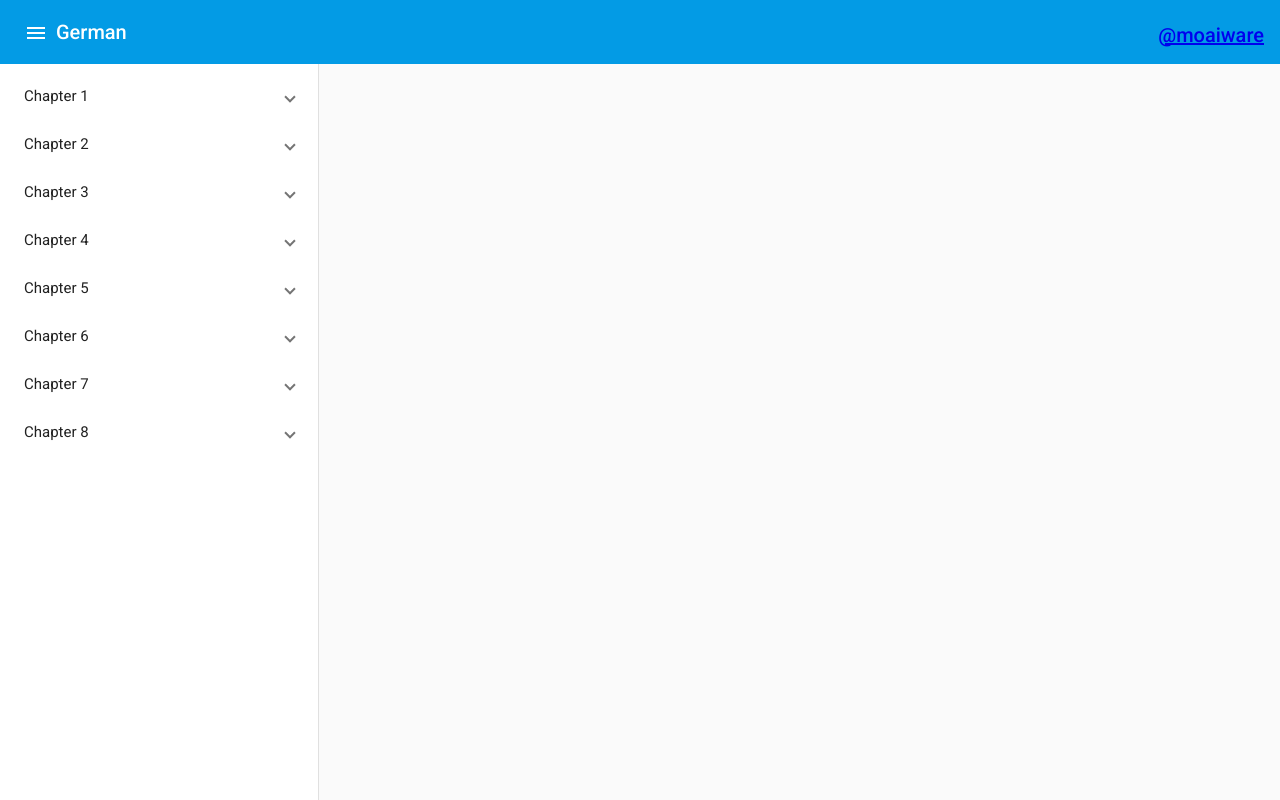
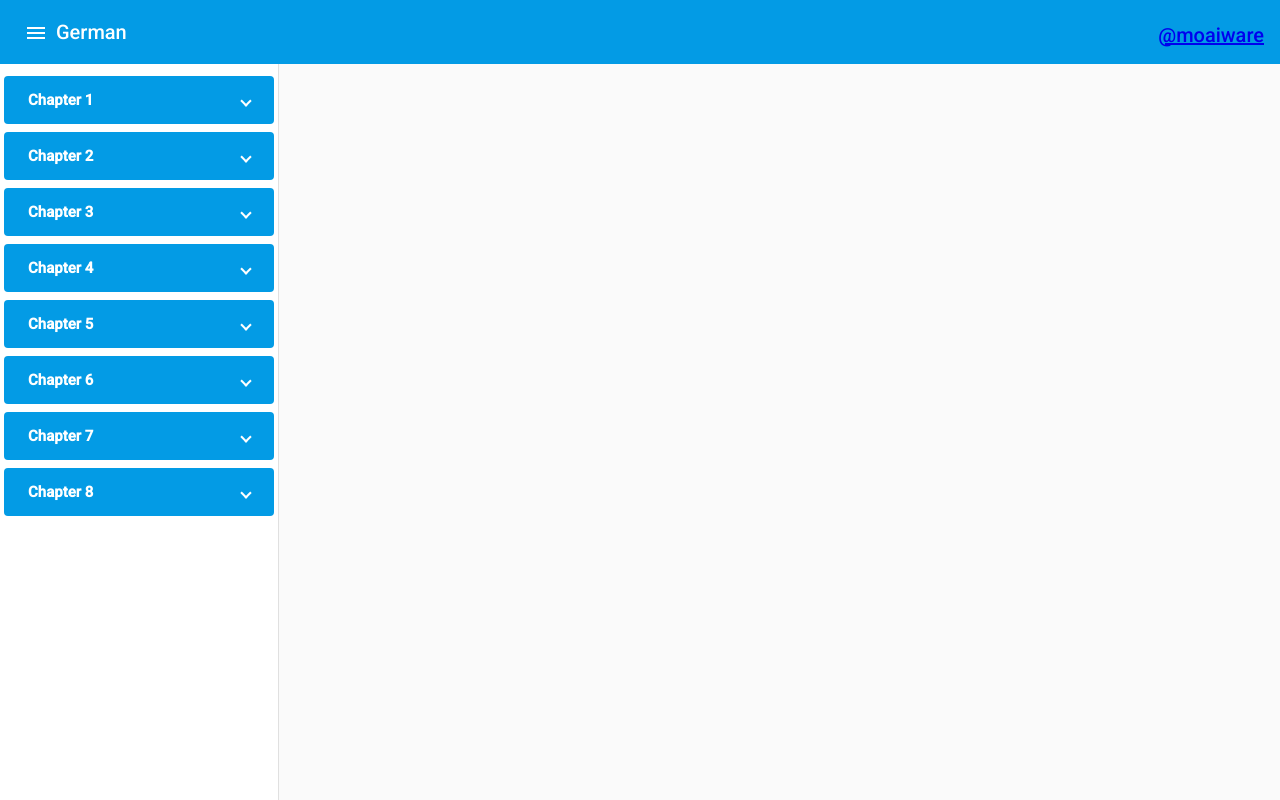
Before and after one commit to joanroig/german, an Angular app: page / in a window 1280 px wide. Built offline with nearby package versions, Linux system fonts and the light colour scheme.

Commit message:
Some enhancements. The topics organization is not working for now. Basic swipe added for mobile.

```diff
--- a/src/app/app-routing.module.ts
+++ b/src/app/app-routing.module.ts
@@ -6,7 +6,9 @@ import { AppComponent } from './app.component';
 const routes: Routes = [
   { path: '', component: AppComponent },
   { path: 'chapter/:cid/:id', component: AppComponent },
-  { path: 'topic/:tid/:id', component: AppComponent }
+  { path: 'topic/:tid/:id', component: AppComponent },
+  { path: '**', redirectTo: '', pathMatch: 'full' }
+
 ];
 
 @NgModule({
--- a/src/app/app.component.html
+++ b/src/app/app.component.html
@@ -2,7 +2,7 @@
 
   <div class="container">
     <mat-toolbar color="primary" class="toolbar">
-      <button mat-icon-button (click)=" snav.toggle()">
+      <button mat-icon-button (click)="snav.toggle()">
         <mat-icon>menu</mat-icon>
       </button>
       <!-- <h1>German Tips</h1> -->
@@ -17,9 +17,13 @@
     </mat-toolbar>
 
     <mat-sidenav-container class="sidenav-container">
-      <mat-sidenav #snav [mode]="mobileQuery.matches ? 'over' : 'side'" [opened]="opened" fixedTopGap="56">
-        <mat-nav-list>
+      <mat-sidenav #snav [mode]="mobileQuery.matches ? 'over' : 'side'" [(opened)]="opened" fixedTopGap="56">
 
+        <!-- <button (click)="switchGroupType()">
+          switch mode
+        </button> -->
+
+        <mat-nav-list *ngIf="groupBy === groupTypes.chapter">
           <mat-accordion *ngFor="let chapter of chapters | keyvalue">
             <mat-expansion-panel class="mat-elevation-z0" [expanded]="chapter.key === groupName"
               [@.disabled]="disableAnimation">
@@ -29,14 +33,32 @@
                 </mat-panel-title>
               </mat-expansion-panel-header>
               <mat-list-item *ngFor="let lesson of chapter.value" routerLink="chapter/{{chapter.key}}/{{lesson.id}}"
+                routerLinkActive="active-list-item"
+                style="background-color: #EEEE; margin-top: 2px; border-radius: 4px;">
+                {{lesson.title}}
+              </mat-list-item>
+            </mat-expansion-panel>
+          </mat-accordion>
+        </mat-nav-list>
+
+        <mat-nav-list *ngIf="groupBy === groupTypes.topic">
+          <mat-accordion *ngFor="let topic of topics | keyvalue">
+            <mat-expansion-panel class="mat-elevation-z0" [expanded]="topic.key === groupName"
+              [@.disabled]="disableAnimation">
+              <mat-expansion-panel-header>
+                <mat-panel-title>
+                  {{topic.key}}
+                </mat-panel-title>
+              </mat-expansion-panel-header>
+              <mat-list-item *ngFor="let lesson of topic.value" routerLink="topic/{{topic.key}}/{{lesson.id}}"
                 routerLinkActive="active-list-item">
                 {{lesson.title}}
               </mat-list-item>
             </mat-expansion-panel>
           </mat-accordion>
         </mat-nav-list>
+
       </mat-sidenav>
-
       <mat-sidenav-content>
         <div class="inner" [innerHTML]="lessonContent"></div>
       </mat-sidenav-content>
--- a/src/app/app.component.scss
+++ b/src/app/app.component.scss
@@ -50,5 +50,5 @@ h1.app-name {
 
 
 .active-list-item {
-  color: mat-color($accent) !important;
+  color: mat-color($primary) !important;
 }
--- a/src/app/app.component.ts
+++ b/src/app/app.component.ts
@@ -1,4 +1,4 @@
-import { Component, ChangeDetectorRef, OnInit } from '@angular/core';
+import { Component, ChangeDetectorRef, OnInit, HostListener } from '@angular/core';
 import chapters from '../assets/chapters.json';
 import topics from '../assets/topics.json';
 import { HttpClient } from '@angular/common/http';
@@ -24,8 +24,8 @@ export class AppComponent implements OnInit {
   events: string[] = [];
   opened = true;
 
-  public groupTypes = GroupTypes;
-  groupBy = GroupTypes.topic;
+  groupTypes = GroupTypes;
+  groupBy = GroupTypes.chapter;
 
   chapters: Group;
   topics: Group;
@@ -58,6 +58,9 @@ export class AppComponent implements OnInit {
 
   ngOnInit() {
 
+    // Open menu by default in browser but not in mobile
+    this.opened = !this.mobileQuery.matches;
+
     // Change the selection on url change
     this.router.events.subscribe(event => {
       if (this.location.path() !== '') {
@@ -66,7 +69,7 @@ export class AppComponent implements OnInit {
         this.groupName = urlParts[2];
         const lessonId = urlParts[3];
         var selected: Lesson;
-        ;
+
         switch (groupType) {
           case GroupTypes.chapter:
             selected = this.chapters[this.groupName].find(a => a.id === lessonId);
@@ -77,8 +80,13 @@ export class AppComponent implements OnInit {
           default:
             console.error('Group type not recognized!');
         }
-        this.title = selected.title;
-        this.loadFile(selected.file);
+
+        if (selected) {
+          this.title = selected.title;
+          this.loadFile(selected.file);
+        } else {
+          console.error('Route not found!');
+        }
       }
     });
 
@@ -88,11 +96,36 @@ export class AppComponent implements OnInit {
     this.mobileQuery.removeListener(this._mobileQueryListener);
   }
 
+  @HostListener('panright')
+  openSidenav() {
+    // open the sidenav
+    if (this.mobileQuery.matches) {
+      this.opened = true;
+    }
+  }
+
+  @HostListener('panleft')
+  closeSidenav() {
+    // close the sidenav
+    if (this.mobileQuery.matches) {
+      this.opened = false
+    }
+  }
+
   loadFile(file: string) {
-
     this.http.get<string>(file, { responseType: 'text' as 'json' }).subscribe(data => {
       this.lessonContent = data;
-    });
+      // Leave the menu opened in browser but not in mobile
+      this.opened = !this.mobileQuery.matches;
+    },
+      err => {
+        console.log(err);
+        this.router.navigate(['/']);
+      });
+  }
+
+  switchGroupType() {
+    this.groupBy = this.groupBy === GroupTypes.chapter ? GroupTypes.topic : GroupTypes.chapter;
   }
 
   // Workaround for angular component issue #13870
--- a/src/styles.scss
+++ b/src/styles.scss
@@ -1,4 +1,6 @@
 /* You can add global styles to this file, and also import other style files */
+
+@import "src/theme.scss";
 
 html,
 body {
@@ -8,6 +10,35 @@ body {
 body {
   margin: 0;
   font-family: Roboto, "Helvetica Neue", sans-serif;
+}
+
+.mat-drawer-inner-container {
+  overflow-y: scroll !important;
+}
+
+//  Expansion panel properties
+.mat-expansion-panel-body {
+  padding: 4px !important;
+}
+
+mat-expansion-panel-header {
+  background-color: gray;
+}
+
+.mat-expansion-indicator::after,
+.mat-expansion-panel-header-description {
+  color: white;
+}
+
+mat-expansion-panel-header {
+  background-color: mat-color($primary) !important;
+  border-radius: 4px;
+  margin: 4px;
+}
+
+mat-panel-title {
+  color: white !important;
+  font-weight: bold;
 }
 
 // Duolingo extracted CSS
```
